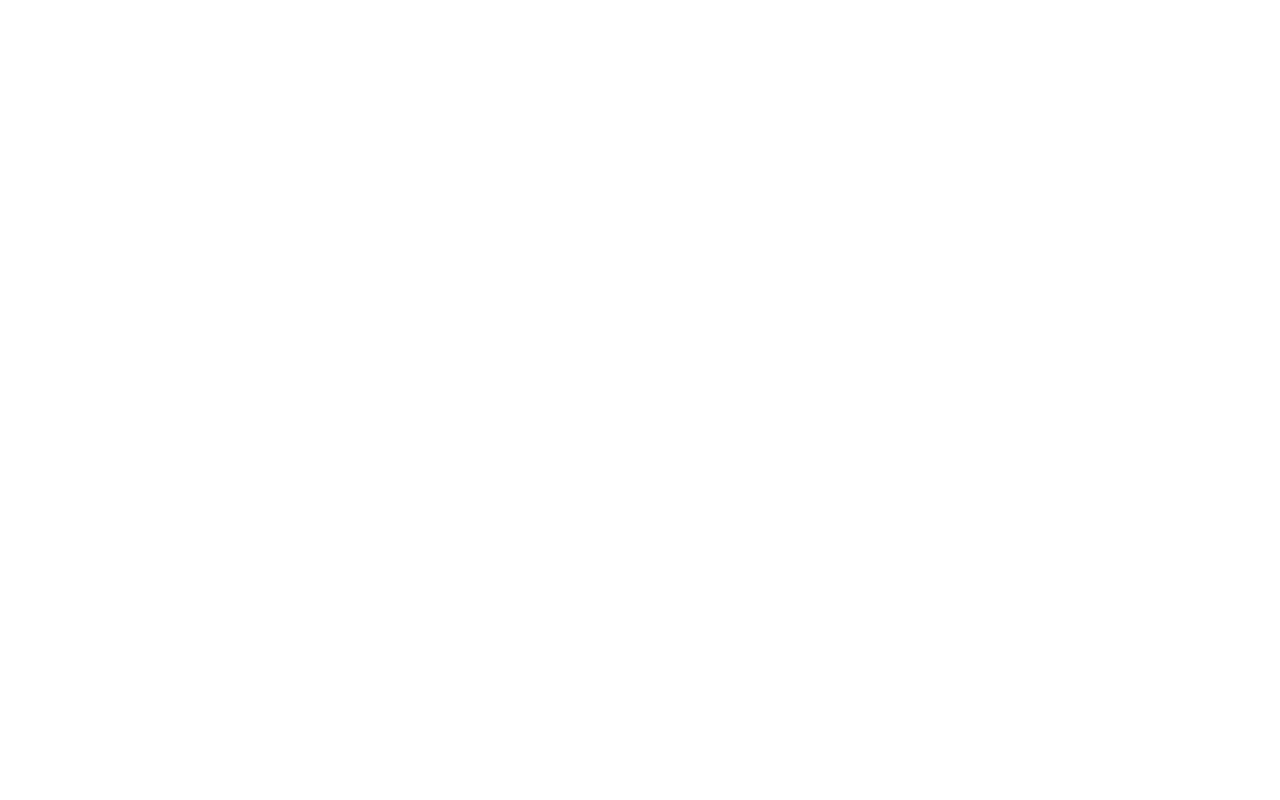
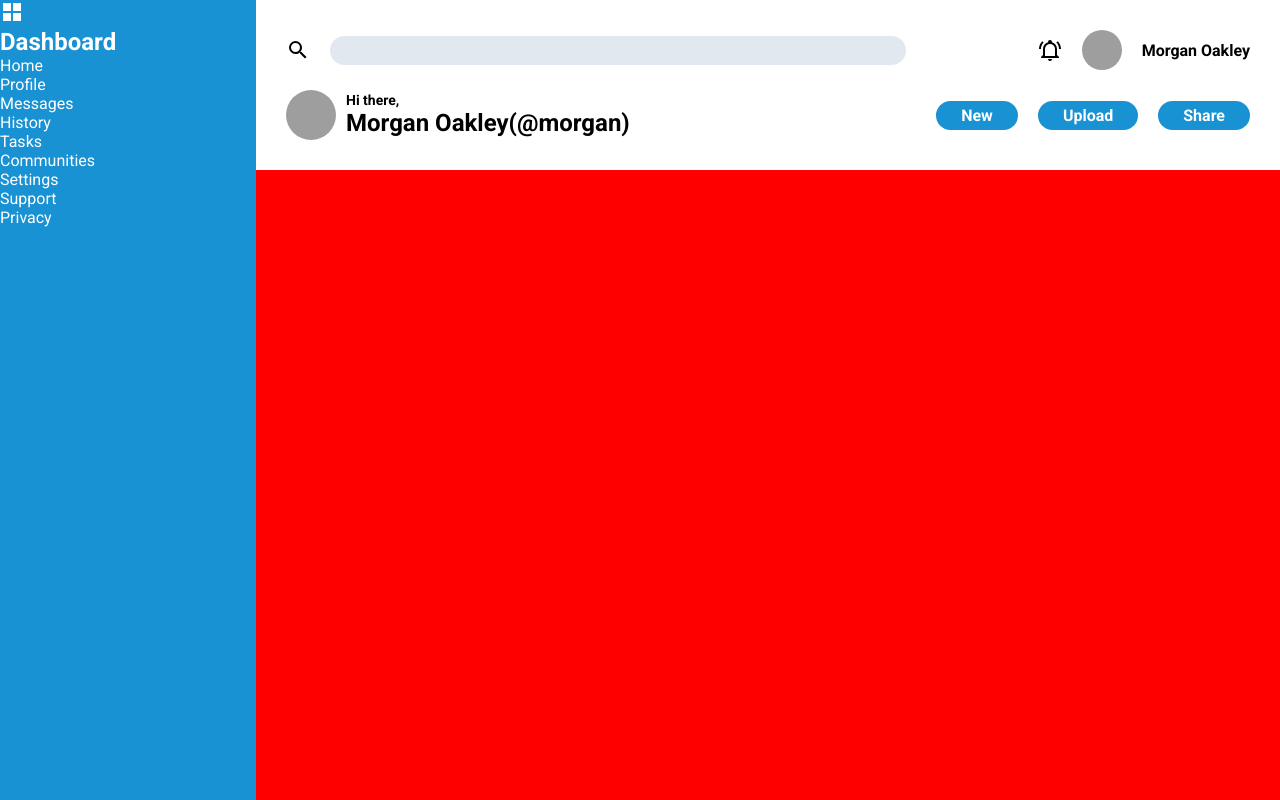
Before and after one commit to Kartikey-Tiwari/admin-dashboard, a plain HTML site: page index.html in a window 1280 px wide. Shown: the top 800 px of the page. Drawn offline with Linux system fonts and the light colour scheme; grey boxes are pictures that could not be loaded.

Commit message:
Style header

```diff
--- a/index.html
+++ b/index.html
@@ -5,6 +5,91 @@
     <meta charset="UTF-8" />
     <meta name="viewport" content="width=device-width, initial-scale=1" />
     <link href="style.css" rel="stylesheet" />
+    <link rel="preconnect" href="https://fonts.googleapis.com" />
+    <link rel="preconnect" href="https://fonts.gstatic.com" crossorigin />
+    <link
+      href="https://fonts.googleapis.com/css2?family=Roboto:wght@400;500;700&display=swap"
+      rel="stylesheet"
+    />
   </head>
-  <body></body>
+  <body>
+    <header>
+      <div class="search">
+        <svg style="width: 24px; height: 24px" viewBox="0 0 24 24">
+          <path
+            fill="currentColor"
+            d="M9.5,3A6.5,6.5 0 0,1 16,9.5C16,11.11 15.41,12.59 14.44,13.73L14.71,14H15.5L20.5,19L19,20.5L14,15.5V14.71L13.73,14.44C12.59,15.41 11.11,16 9.5,16A6.5,6.5 0 0,1 3,9.5A6.5,6.5 0 0,1 9.5,3M9.5,5C7,5 5,7 5,9.5C5,12 7,14 9.5,14C12,14 14,12 14,9.5C14,7 12,5 9.5,5Z"
+          />
+        </svg>
+        <input type="search" />
+      </div>
+      <div class="profile-options">
+        <svg style="width: 24px; height: 24px" viewBox="0 0 24 24">
+          <path
+            fill="currentColor"
+            d="M10,21H14A2,2 0 0,1 12,23A2,2 0 0,1 10,21M21,19V20H3V19L5,17V11C5,7.9 7.03,5.17 10,4.29C10,4.19 10,4.1 10,4A2,2 0 0,1 12,2A2,2 0 0,1 14,4C14,4.1 14,4.19 14,4.29C16.97,5.17 19,7.9 19,11V17L21,19M17,11A5,5 0 0,0 12,6A5,5 0 0,0 7,11V18H17V11M19.75,3.19L18.33,4.61C20.04,6.3 21,8.6 21,11H23C23,8.07 21.84,5.25 19.75,3.19M1,11H3C3,8.6 3.96,6.3 5.67,4.61L4.25,3.19C2.16,5.25 1,8.07 1,11Z"
+          />
+        </svg>
+        <img src="https://unsplash.it/40/40" />
+        <span>Morgan Oakley</span>
+      </div>
+      <div class="user-info">
+        <img src="https://unsplash.it/50/50" class="user-info-image" />
+        <div class="user-info-text">
+          <span>Hi there,</span>
+          <h2>Morgan Oakley(@morgan)</h2>
+        </div>
+      </div>
+      <div class="header-btns">
+        <button>New</button>
+        <button>Upload</button>
+        <button>Share</button>
+      </div>
+    </header>
+    <section class="sidebar">
+      <div class="logo">
+        <svg style="width: 24px; height: 24px" viewBox="0 0 24 24">
+          <path
+            fill="currentColor"
+            d="M3,11H11V3H3M3,21H11V13H3M13,21H21V13H13M13,3V11H21V3"
+          />
+        </svg>
+        <h1>Dashboard</h1>
+      </div>
+      <nav>
+        <ul>
+          <li>
+            <a><img /><span>Home</span></a>
+          </li>
+          <li>
+            <a><img /><span>Profile</span></a>
+          </li>
+          <li>
+            <a><img /><span>Messages</span></a>
+          </li>
+          <li>
+            <a><img /><span>History</span></a>
+          </li>
+          <li>
+            <a><img /><span>Tasks</span></a>
+          </li>
+          <li>
+            <a><img /><span>Communities</span></a>
+          </li>
+        </ul>
+        <ul>
+          <li>
+            <a><img /><span>Settings</span></a>
+          </li>
+          <li>
+            <a><img /><span>Support</span></a>
+          </li>
+          <li>
+            <a><img /><span>Privacy</span></a>
+          </li>
+        </ul>
+      </nav>
+    </section>
+    <main></main>
+  </body>
 </html>
--- a/style.css
+++ b/style.css
@@ -0,0 +1,92 @@
+* {
+  margin: 0;
+  padding: 0;
+}
+
+body {
+  display: grid;
+  font-family: Roboto, sans-serif;
+  grid-template-columns: 1fr 4fr;
+  grid-template-rows: 1fr 9fr;
+  min-height: 100vh;
+}
+
+header {
+  align-items: center;
+  display: grid;
+  font-weight: bold;
+  grid-template-columns: 3fr 1fr;
+  gap: 20px 30px;
+  padding: 30px;
+}
+
+header img {
+  border-radius: 50%;
+}
+
+header input[type="search"] {
+  border: none;
+  font-family: inherit;
+  font-size: 16px;
+  padding: 5px 10px;
+  background-color: #e2e8f0;
+  border-radius: 100px;
+  flex: 1;
+}
+
+.search {
+  display: flex;
+  gap: 20px;
+  align-items: center;
+}
+
+.header-btns {
+  display: flex;
+  justify-content: space-between;
+  gap: 20px;
+}
+
+.profile-options {
+  display: flex;
+  justify-content: flex-end;
+  align-items: center;
+  gap: 20px;
+  font-size: 16px;
+}
+
+.user-info {
+  display: grid;
+  grid-template-columns: auto 1fr;
+  gap: 10px;
+}
+
+.user-info span {
+  font-size: 14px;
+}
+
+h2 {
+  font-size: 24px;
+}
+
+header button {
+  padding: 5px 25px;
+  font-family: inherit;
+  font-weight: inherit;
+  font-size: 16px;
+  border: none;
+  border-radius: 100px;
+}
+
+.sidebar,
+header button {
+  color: white;
+  background-color: #1992d4;
+}
+
+.sidebar {
+  grid-row: 1 / span 2;
+}
+
+main {
+  background-color: red;
+}
```
